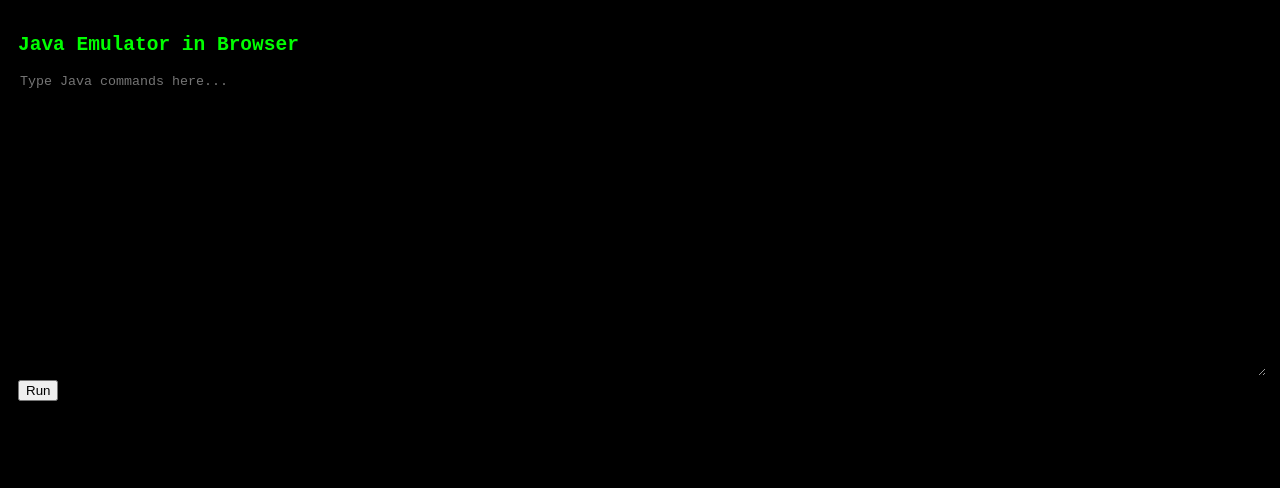
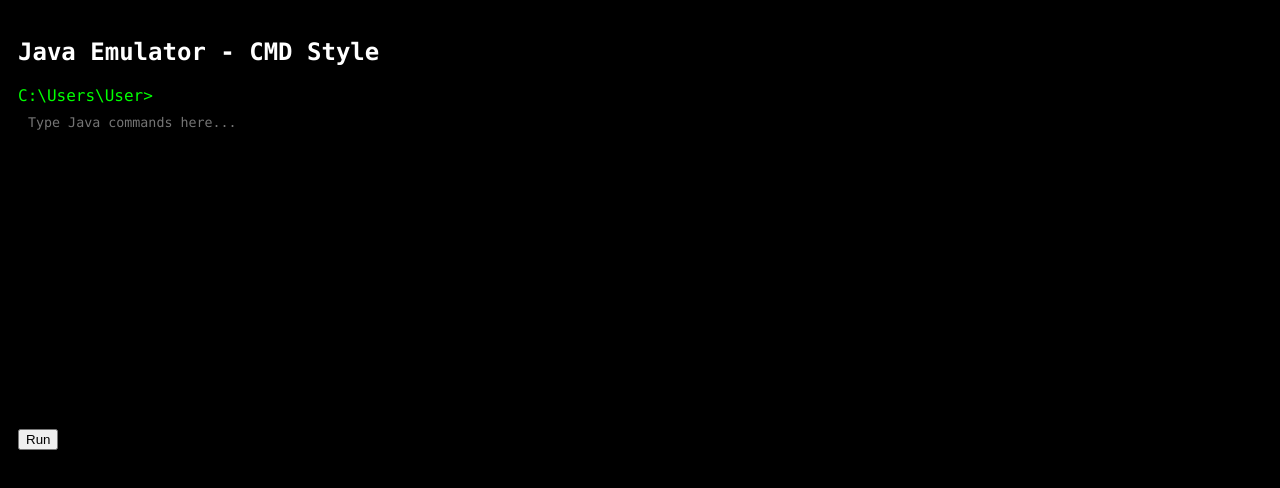
Before and after one commit to Kenftw00/Java1, a plain HTML site: page index.html in a window 1280 px wide. Drawn offline with Linux system fonts and the light colour scheme.

Commit message:
Update index.html

```diff
--- a/index.html
+++ b/index.html
@@ -3,28 +3,49 @@
 <head>
     <meta charset="UTF-8">
     <meta name="viewport" content="width=device-width, initial-scale=1.0">
-    <title>Java Web Emulator</title>
+    <title>Java Web Emulator - CMD Style</title>
     <script src="https://cjrtnc.leaningtech.com/3_0/loader.js"></script>
     <style>
-        body { font-family: monospace; background: black; color: lime; padding: 10px; }
-        #terminal { width: 100%; height: 300px; background: black; color: lime; border: none; }
+        body {
+            font-family: Consolas, monospace;
+            background: black;
+            color: white;
+            padding: 10px;
+        }
+        #terminal {
+            width: 100%;
+            height: 300px;
+            background: black;
+            color: white;
+            border: none;
+            font-family: Consolas, monospace;
+            padding: 10px;
+            outline: none;
+            resize: none;
+        }
+        .cmd-prompt::before {
+            content: "C:\\Users\\User> ";
+            color: lime;
+        }
     </style>
 </head>
 <body>
-    <h2>Java Emulator in Browser</h2>
-    <textarea id="terminal" rows="10" placeholder="Type Java commands here..."></textarea>
+    <h2>Java Emulator - CMD Style</h2>
+    <div class="cmd-prompt">
+        <textarea id="terminal" rows="10" placeholder="Type Java commands here..."></textarea>
+    </div>
     <button onclick="runJava()">Run</button>
     <pre id="output"></pre>
 
     <script>
         function runJava() {
             let command = document.getElementById("terminal").value;
-            document.getElementById("output").innerText = "Running: " + command;
+            document.getElementById("output").innerText = "C:\\Users\\User> " + command + "\n";
             cheerpjInit();
             cheerpjRunSnippet(command).then(output => {
-                document.getElementById("output").innerText = output;
+                document.getElementById("output").innerText += output;
             }).catch(err => {
-                document.getElementById("output").innerText = "Error: " + err;
+                document.getElementById("output").innerText += "Error: " + err;
             });
         }
     </script>
```
